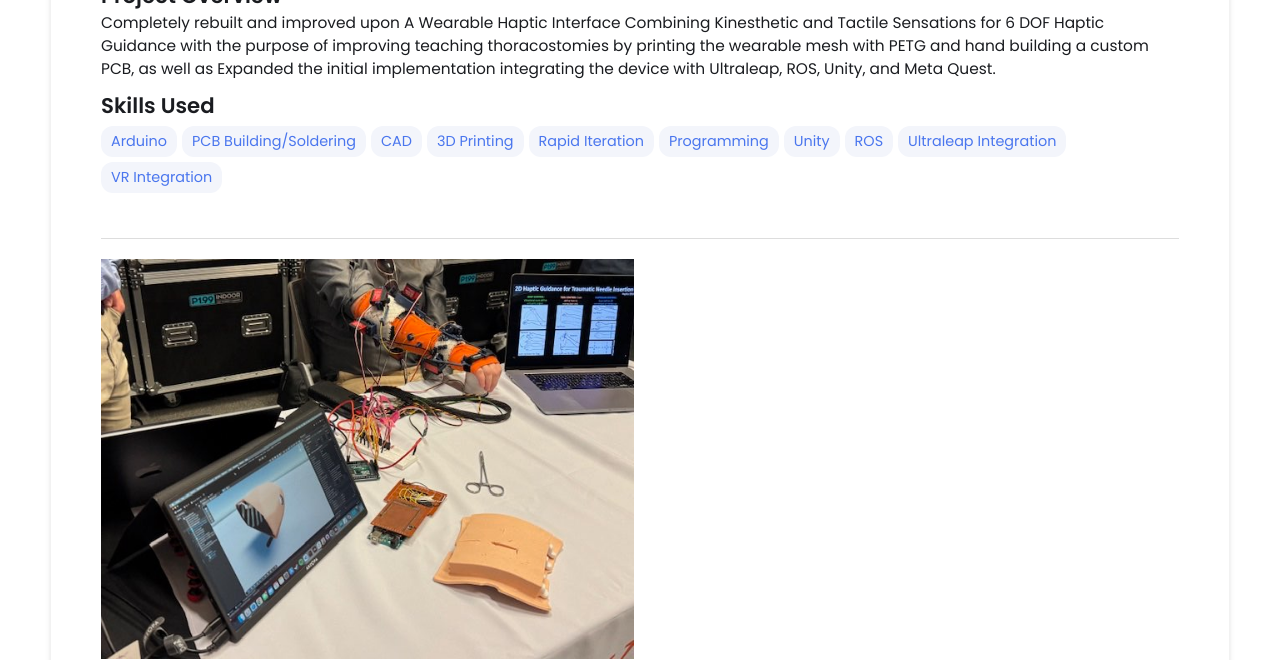
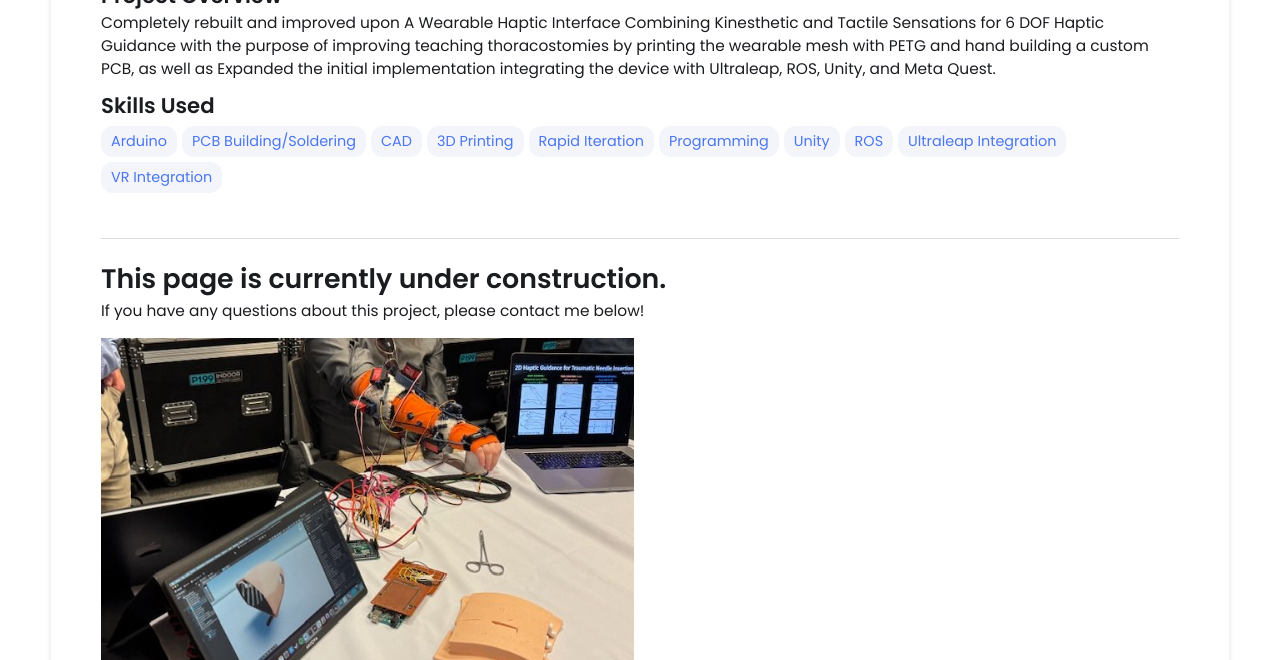
Before and after one commit to ShinKai001/goblin_Japanese, a Jekyll site: the page built from _projects/capstone-project/index.md, in a window 1280 px wide and 900 px high, scrolled down 577 px, cut to the strip 0-660 px from the top of the window. Built offline with Jekyll 4.4.1, drawn with Linux system fonts in a browser that asks for light colours.

Commit message:
Update index.md

```diff
--- a/_projects/capstone-project/index.md
+++ b/_projects/capstone-project/index.md
@@ -17,6 +17,9 @@ main-image: /hero1.jpg
 ---
 
 ---
+# This page is currently under construction.
+If you have any questions about this project, please contact me below!
+
 {% include image-gallery.html images="hero1.jpg" height="400" %}
 
 {% include youtube-video.html id="C44VwBty0CQ" autoplay= "false"%}
```
